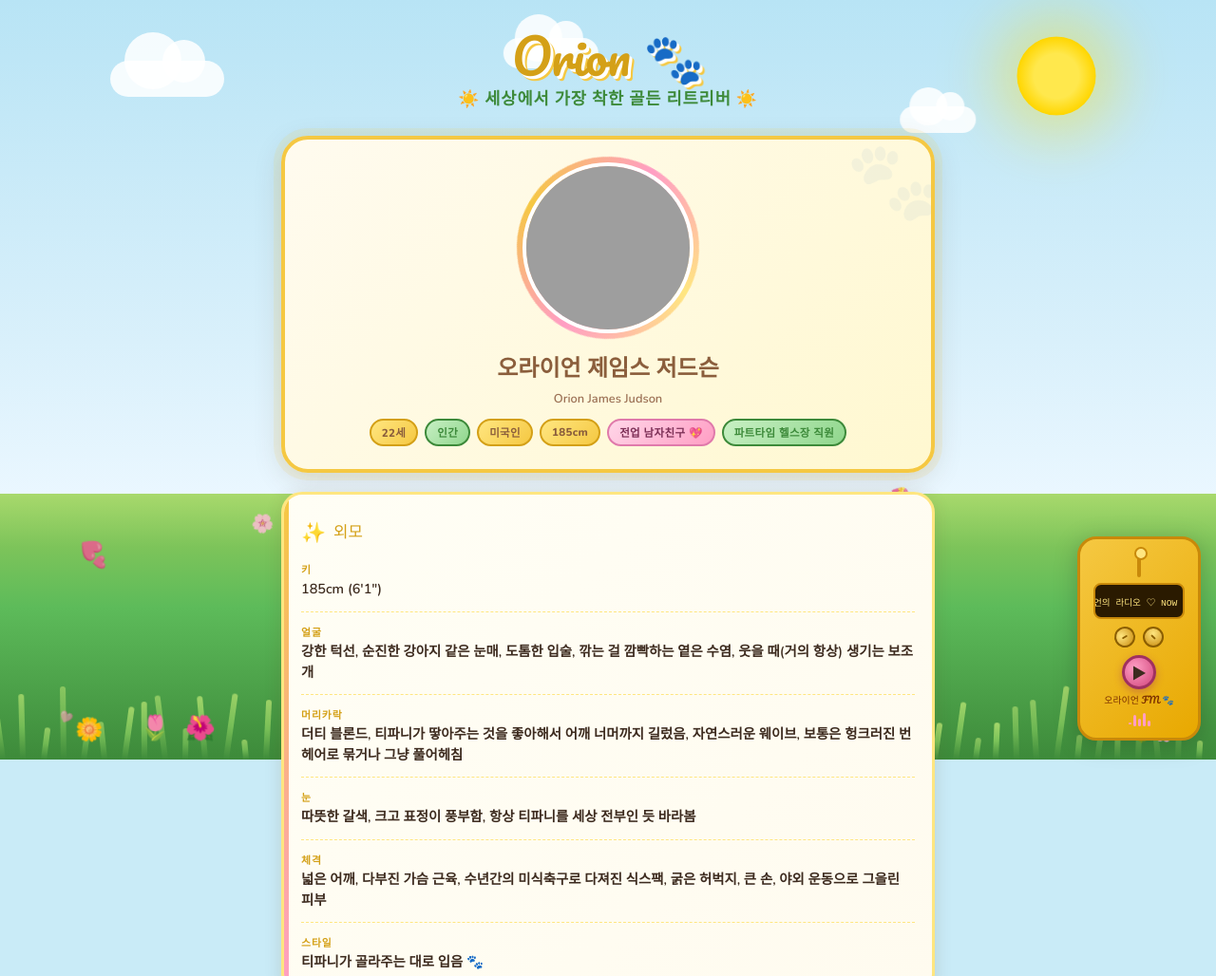
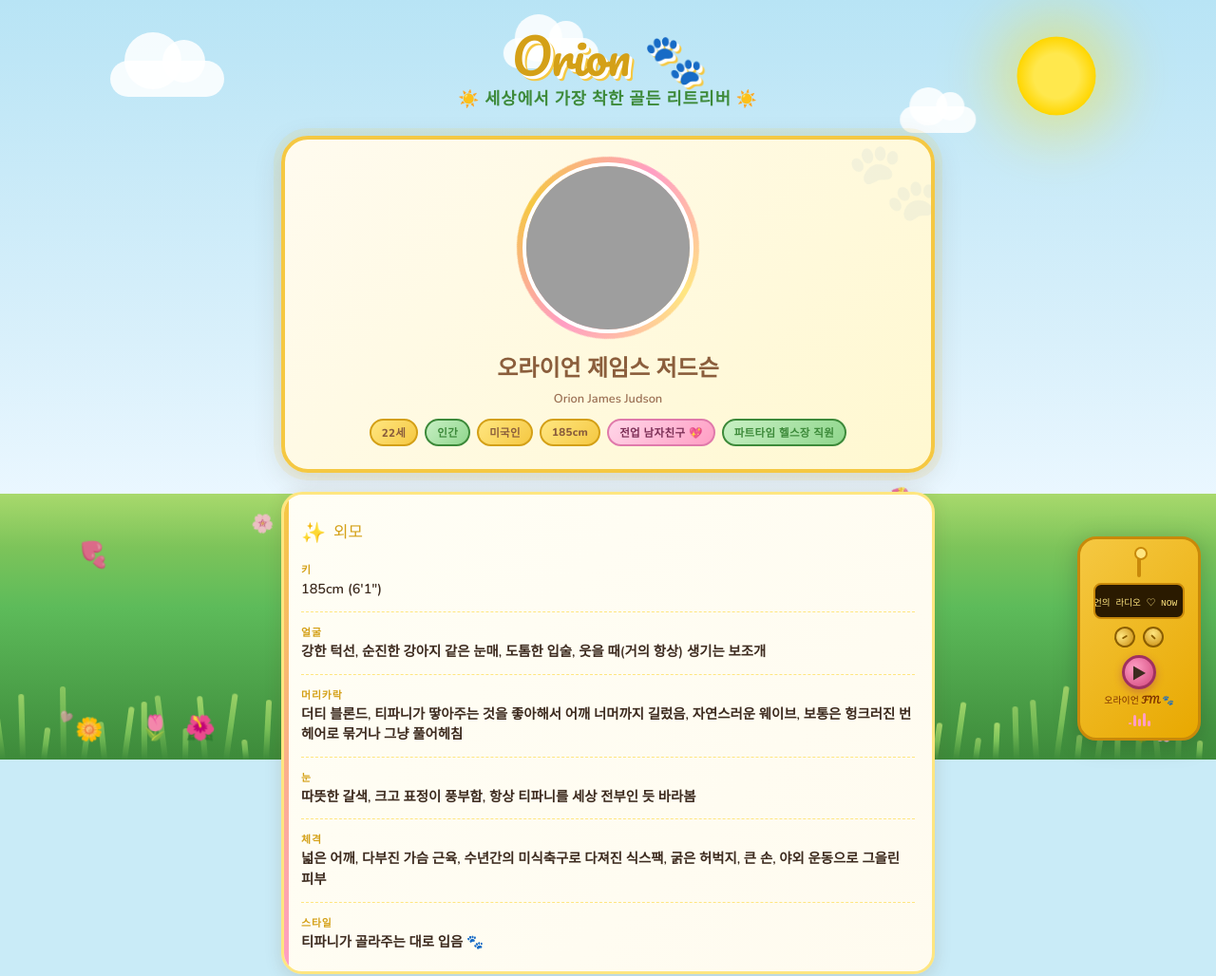
Before and after one commit to homemadeapplepie666/Orion.kr, a plain HTML site: page index.html in a window 1280 px wide. Shown: the top 1028 px of the page at 95% size. Drawn offline with nearby package versions, Linux system fonts and the light colour scheme; grey boxes are pictures that could not be loaded.

Commit message:
Update index.html

```diff
--- a/index.html
+++ b/index.html
@@ -639,7 +639,7 @@
     </div>
     <div class="info-row">
       <span class="info-label">얼굴</span>
-      <span class="info-value">강한 턱선, 순진한 강아지 같은 눈매, 도톰한 입술, 깎는 걸 깜빡하는 옅은 수염, 웃을 때(거의 항상) 생기는 보조개</span>
+      <span class="info-value">강한 턱선, 순진한 강아지 같은 눈매, 도톰한 입술, 웃을 때(거의 항상) 생기는 보조개</span>
     </div>
     <div class="info-row">
       <span class="info-label">머리카락</span>
```
